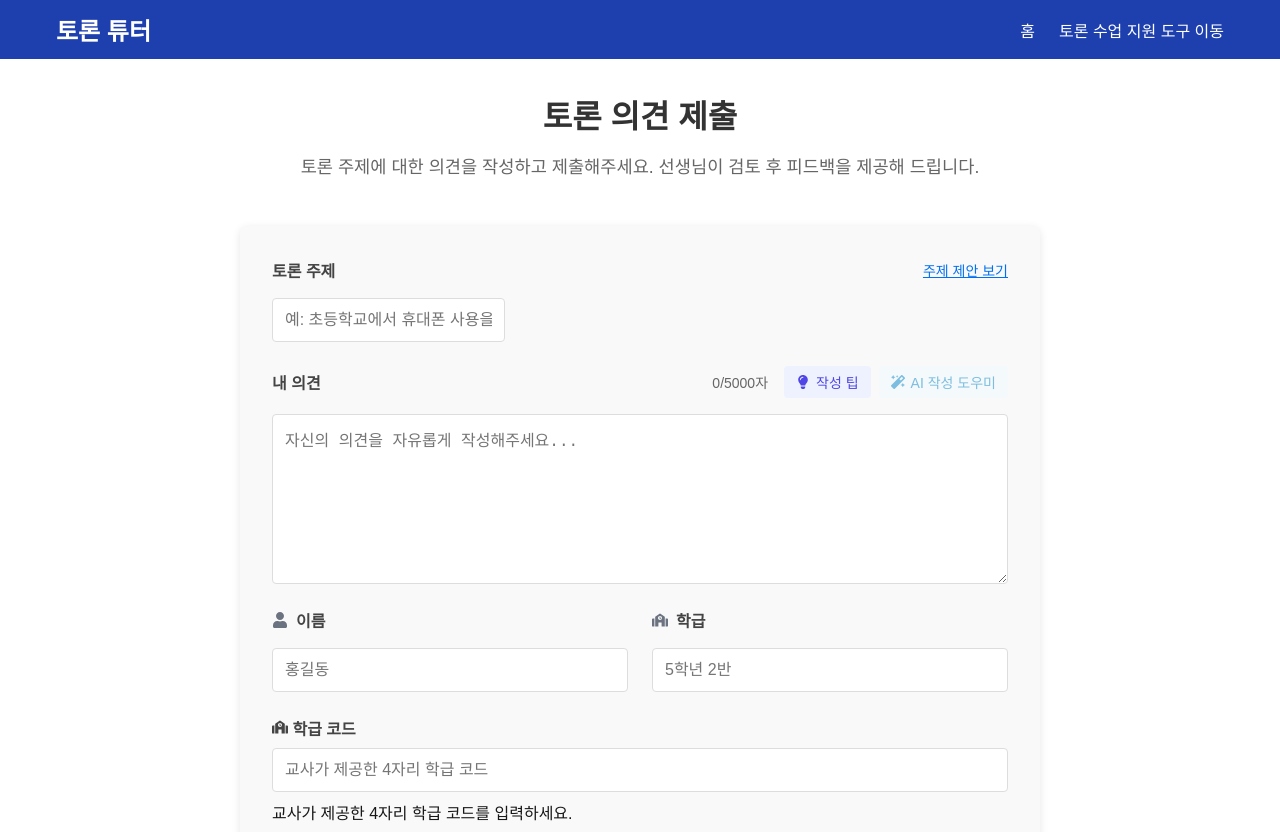
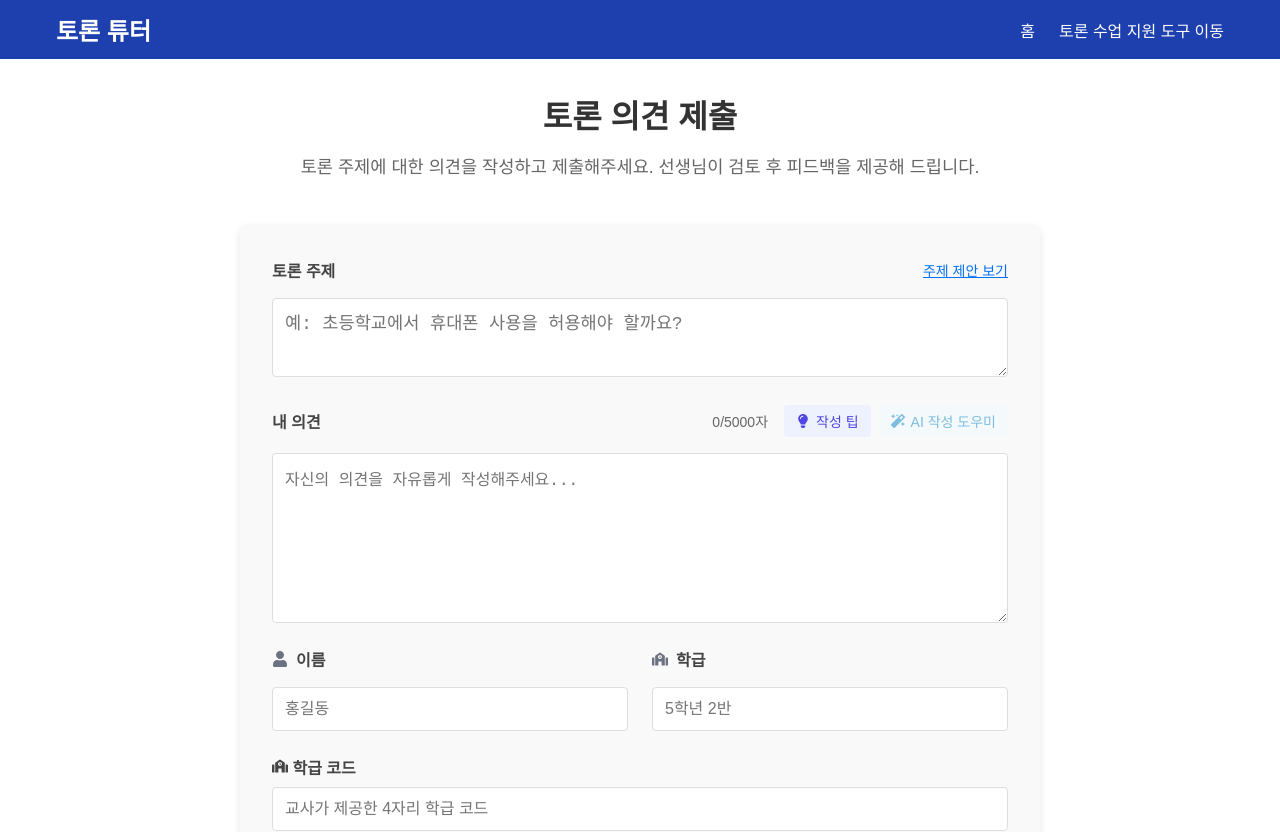
Before and after one commit to reallygood83/lovabledebate25, a Next.js app: page /submit in a window 1280 px wide. Shown: the top 832 px of the page. Built offline with nearby package versions, Linux system fonts and the light colour scheme.

Commit message:
feat: 토론 주제 입력 필드 크기 확장 및 스타일 개선

```diff
--- a/app/submit/page.js
+++ b/app/submit/page.js
@@ -340,8 +340,7 @@ export default function SubmitOpinion() {
                 </span>
               </div>
               <div className={styles.inputWithSuggestions}>
-                <input
-                  type="text"
+                <textarea
                   id="topic"
                   name="topic"
                   value={formData.topic}
@@ -349,6 +348,7 @@ export default function SubmitOpinion() {
                   className={formErrors.topic ? `${styles.input} ${styles.inputError}` : styles.input}
                   placeholder="예: 초등학교에서 휴대폰 사용을 허용해야 할까요?"
                   required
+                  rows={2}
                 />
                 {showTopicSuggestions && formData.topic.length > 0 && (
                   <ul className={styles.suggestionsList}>
--- a/app/submit/page.module.css
+++ b/app/submit/page.module.css
@@ -71,6 +71,25 @@
   border-radius: 4px;
   font-size: 1rem;
   transition: border-color 0.3s;
+}
+
+/* 토론 주제 입력 필드 스타일 */
+.input[name="topic"], textarea[name="topic"] {
+  padding: 0.75rem;
+  font-size: 1.1rem;
+  min-height: 60px;
+  line-height: 1.5;
+  width: 100%;
+  background-color: #fff;
+  border: 1px solid #ddd;
+  border-radius: 4px;
+  resize: vertical;
+  transition: border-color 0.3s, box-shadow 0.3s;
+}
+
+.input[name="topic"]:focus, textarea[name="topic"]:focus {
+  border-color: #0070f3;
+  box-shadow: 0 0 0 3px rgba(0, 112, 243, 0.2);
 }
 
 .input:focus, .textarea:focus {
```
